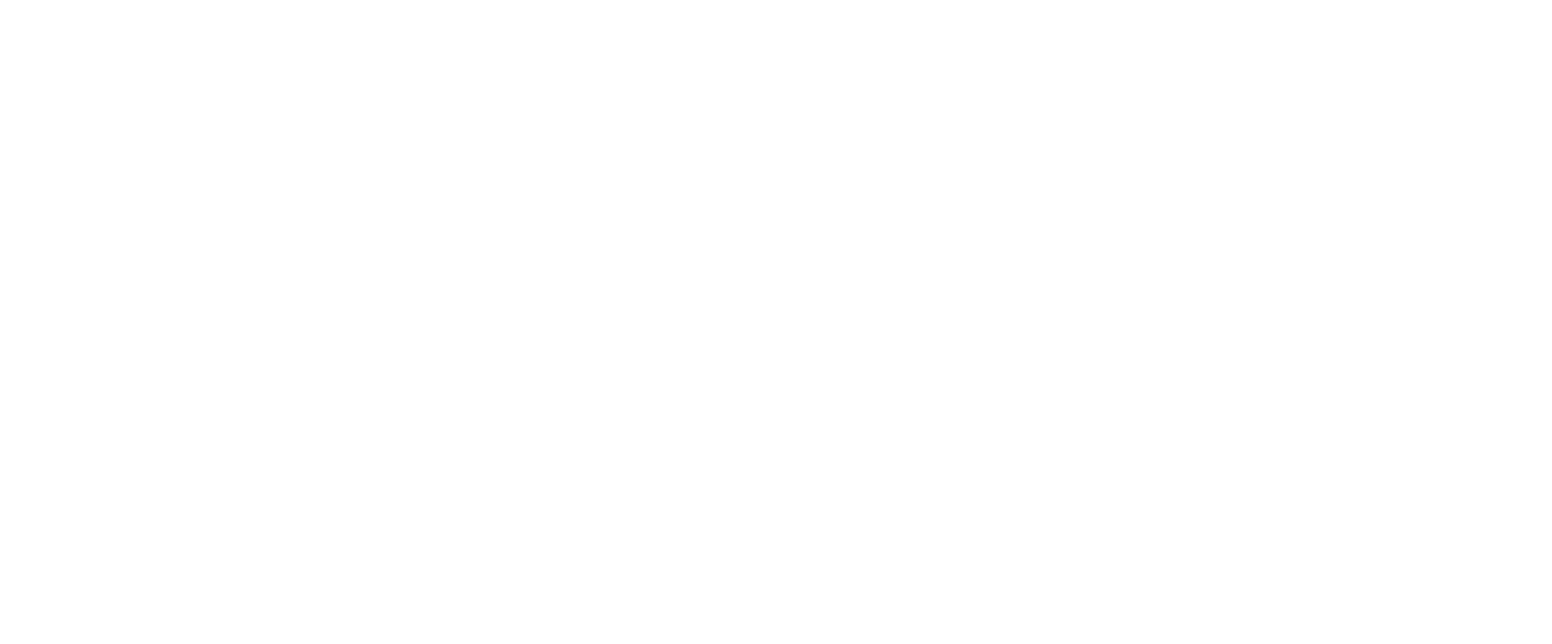
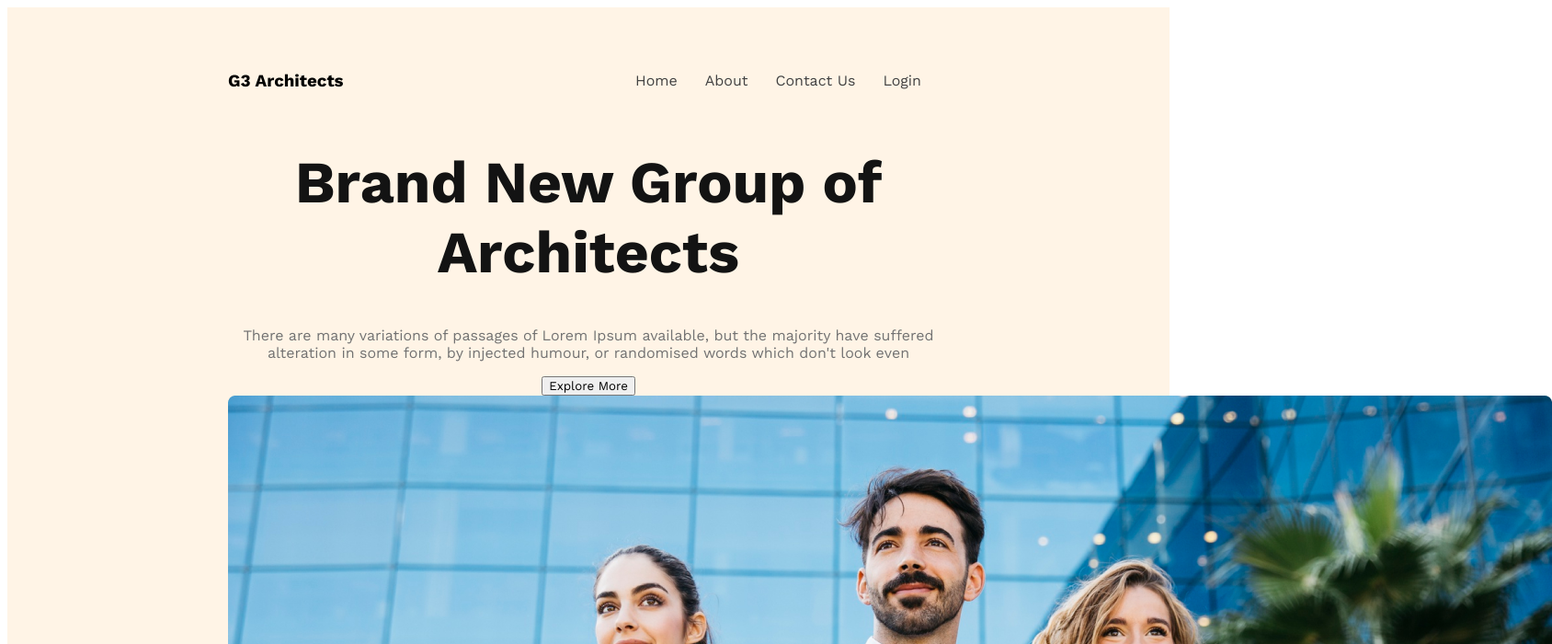
Before and after one commit to abdurrahim15/g3-architect-website, a plain HTML site: page index.html in a window 1280 px wide. Shown: the top 700 px of the page at 92% size, 1688 px wide, since content can reach past the window. Drawn offline with nearby package versions, Linux system fonts and the light colour scheme.

Commit message:
banner-content added

```diff
--- a/index.html
+++ b/index.html
@@ -5,9 +5,45 @@
     <meta http-equiv="X-UA-Compatible" content="IE=edge">
     <meta name="viewport" content="width=device-width, initial-scale=1.0">
     <title>G3 Architects</title>
+    <link rel="preconnect" href="https://fonts.googleapis.com">
+<link rel="preconnect" href="https://fonts.gstatic.com" crossorigin>
+<link href="https://fonts.googleapis.com/css2?family=Work+Sans:wght@400;500;600;700;800&display=swap" rel="stylesheet">
     <link rel="stylesheet" href="styles/architect.css">
 </head>
 <body>
+    <header>
+        <nav>
+        <h3>G3 Architects</h3>
+        <ul>
+            <li><a href="">Home</a></li>
+            <li><a href="">About</a></li>
+            <li><a href="">Contact Us</a></li>
+            <li><a href="">Login</a></li>
+        </ul>
+        </nav>
+        <div class="banner">
+            <div class="banner-content">
+                <h1 class="banner-title">Brand New
+                    Group of Architects
+                    </h1>
+                    <p class="banner-description">
+                        There are many variations of passages of Lorem Ipsum available, but the majority have suffered alteration in some form, by injected humour, or randomised words which don't look even
+
+                    </p>
+                    <button class="btn-primary">Explore More</button>
+
+            </div>
+
+                <img src="images/banner.png" alt="">
+        </div>
+
+    </header>
+    <main>
+
+    </main>
+    <footer>
+
+    </footer>
 
 </body>
 </html>
--- a/styles/architect.css
+++ b/styles/architect.css
@@ -0,0 +1,47 @@
+*{
+    font-family: 'Work Sans', sans-serif;
+}
+/* this is header style */
+header{
+    background: rgba(255, 144, 14, 0.10);
+    padding: 50px 240px;
+}
+nav{
+    display: flex;
+    justify-content: space-between;
+    align-items: center;
+}
+.nav-title{
+    font-size: 2.8rem;
+    font-weight: 700px;
+    color: #131313;
+}
+nav > ul{
+    display: flex;
+}
+nav li{
+    list-style: none;
+    margin-right: 30px;
+    font-weight: 500px;
+    font-size: 1rem;
+
+}
+nav li a{
+    text-decoration: none;
+    color: #424242;
+
+}
+/* banner-style */
+.banner-content{
+    max-width: 800px;
+    text-align: center;
+    margin: 0 auto;
+}
+.banner-title{
+    font-size: 4rem;
+    font-weight: 700px;
+    color: #131313;
+}
+.banner-description{
+    color: #727272;
+}
```
